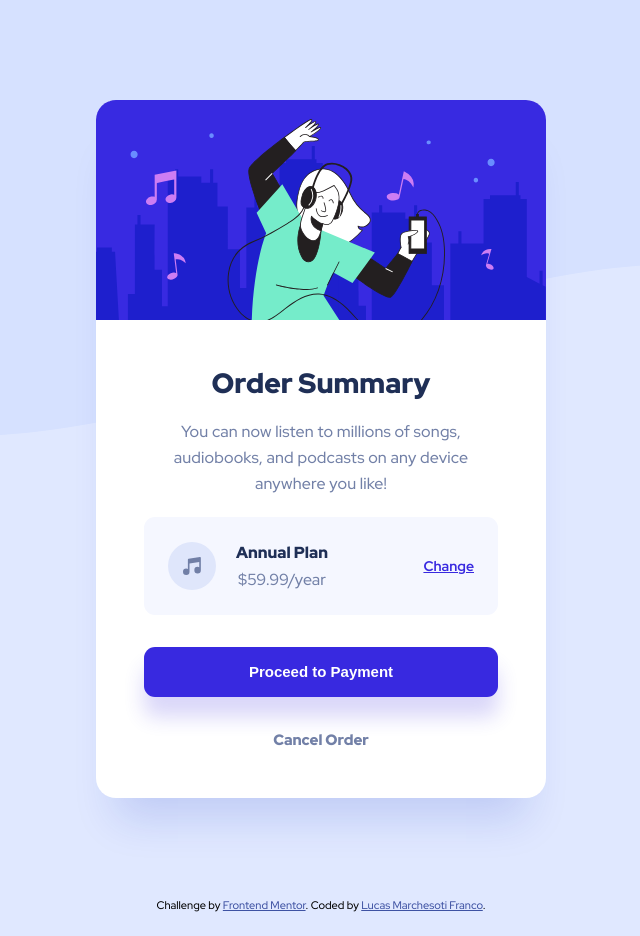
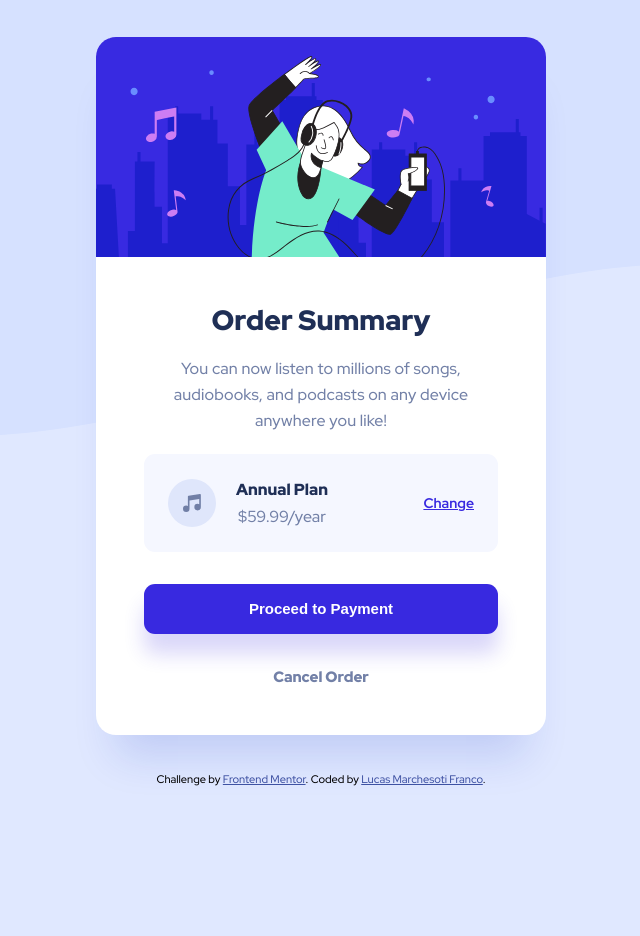
Before and after one commit to lmarchesoti/frontendmentor.io, a plain HTML site: page order-summary-component/index.html in a window 1280 px wide. Shown: the top 936 px of the page, without its empty margins (399-1039 px from the left). After the commit the page ends 800 px from the top, so only its background shows below. Drawn offline with Linux system fonts and the light colour scheme.

Commit message:
order-summary-component: center card with grid instead of margin

```diff
--- a/order-summary-component/css/styles-mobile.css
+++ b/order-summary-component/css/styles-mobile.css
@@ -15,10 +15,14 @@
 
 body {
   width: 375px;
-  background-image: url("../images/pattern-background-desktop.svg");
+  height: 100vh;
+  background-image: url("../images/pattern-background-mobile.svg");
   background-color: hsl(225, 100%, 94%);
   background-repeat: no-repeat;
   font-family: "Red Hat Display", sans-serif;
+  display: grid;
+  justify-content: center;
+  align-items: end;
 }
 
 p {
@@ -27,7 +31,6 @@ p {
 
 .card {
   width: 327px;
-  margin: 71px auto;
   background-color: white;
   border-radius: 20px;
   text-align: center;
@@ -42,7 +45,7 @@ p {
 }
 
 .order-content-box {
-  padding: 32px 24px;
+  padding: 32px;
 }
 
 .order-summary-title {
@@ -136,5 +139,5 @@ p {
 }
 
 footer {
-  margin: 24px auto;
+  margin-bottom: 12px;
 }
--- a/order-summary-component/css/styles.css
+++ b/order-summary-component/css/styles.css
@@ -15,10 +15,14 @@
 
 body {
   width: 1440px;
+  height: 100vh;
   background-image: url("../images/pattern-background-desktop.svg");
   background-color: hsl(225, 100%, 94%);
   background-repeat: no-repeat;
   font-family: "Red Hat Display", sans-serif;
+  display: grid;
+  justify-content: center;
+  align-items: end;
 }
 
 p {
@@ -27,7 +31,6 @@ p {
 
 .card {
   width: 450px;
-  margin: 100px auto;
   background-color: white;
   border-radius: 20px;
   text-align: center;
@@ -138,5 +141,5 @@ p {
 }
 
 footer {
-  margin: 24px auto;
+  margin-bottom: 14px;
 }
--- a/order-summary-component/index.html
+++ b/order-summary-component/index.html
@@ -19,7 +19,11 @@
       rel="stylesheet"
     />
 
-    <link rel="stylesheet" href="css/styles.css" />
+    <link
+      rel="stylesheet"
+      href="css/styles.css"
+      media="screen and (min-width: 900px)"
+    />
 
     <link
       rel="stylesheet"
```
